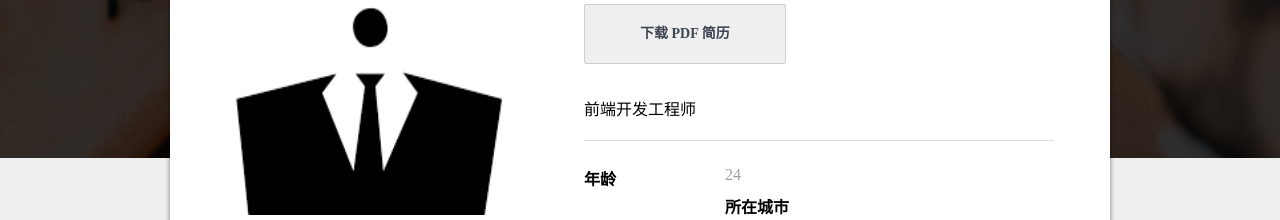
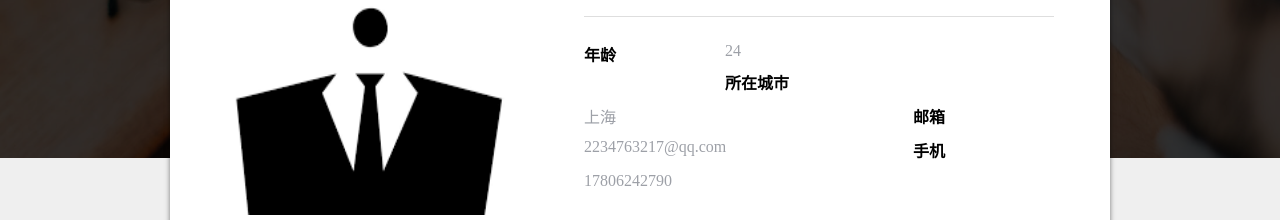
Before and after one commit to hentai-miao/static-resume, a website: page index.html in a window 1280 px wide. Shown: the part 357-577 px from the top of the page. Drawn offline with nearby package versions, Linux system fonts and the light colour scheme; a script that the page names is missing.

```diff
--- a/index.html
+++ b/index.html
@@ -56,7 +56,6 @@
             <span class="triangle"></span>
           </span>
           <h1>徐裕程</h1>
-          <a class="downloadResume" href="./resume.pdf" target="_blank" download>下载 PDF 简历</a>
           <p>前端开发工程师</p>
           <hr>
           <dl>
```
